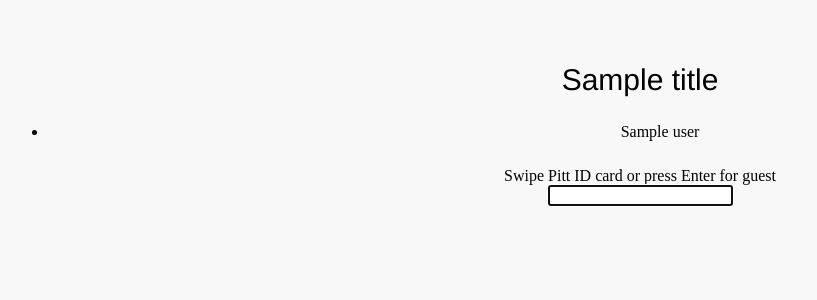
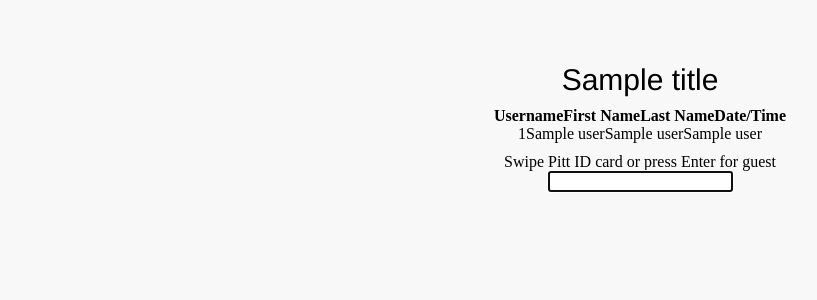
Before and after one commit to cmawatkins/building_flask, a Flask app: template building_flask/building_flask/templates/index.html in a window 1280 px wide. Shown: the top 300 px of the page, without its empty margins (0-817 px from the left). Run offline with Flask 2, Linux system fonts and the light colour scheme; the template is opened without the code that fills it: most values are stand-ins (such as "Sample title", 1, 10 or a date in 2020); lists and menus that the app fills with data are empty; parts of the project's set-up code (start-up, migrations or seed data) failed here and were passed over.

Commit message:
building log is now a 2d array instead of strings

```diff
--- a/building_flask/building_flask/main.py
+++ b/building_flask/building_flask/main.py
@@ -98,6 +98,7 @@ def write_log(entry, log_file):
 
 def sort_log(db):
     building_log = []
+    users = []
 
     for key, value in db.items():
         user_line = key + "," + ",".join(value)
@@ -106,7 +107,10 @@ def sort_log(db):
     # Sort list based on date/time stamp
     building_log.sort(key = lambda x: str(x.split(',')[3][-20:]))
 
-    return building_log
+    for person in building_log:
+        users.append(person.split(','))
+
+    return users
 
 def process_input(user_input):
     if len(user_input) == 0:
--- a/building_flask/building_flask/templates/index.html
+++ b/building_flask/building_flask/templates/index.html
@@ -15,11 +15,32 @@
         <form id="form" name="form" action="/" method="post"><center>
 		<div id="logo">{{title}}</div>
 		<div id="space"></div>
-		<ul>
-		{% for user in building_log %}
-			<li>{{user}}</li>
-		{% endfor %}
-		</ul>
+		<div class="tbl-header">
+			<table cellpadding="0" cellspacing="0" border="0">
+				<thead>
+					<tr>
+						<th>Username</th>
+						<th>First Name</th>
+						<th>Last Name</th>
+						<th>Date/Time</th>
+					</tr>
+				</thead>
+			</table>
+		</div>
+		<div class="tbl-content">
+			<table cellpadding="0" cellspacing="0" border="0">
+				<tbody>
+				{% for user in building_log %}
+					<tr>
+						<td>{{user[0]}}</td>
+						<td>{{user[1]}}</td>
+						<td>{{user[2]}}</td>
+						<td>{{user[3]}}</td>
+					</tr>
+				{% endfor %}
+				</tbody>
+			</table>
+		</div>
 		<div id="space"></div>
 				Swipe Pitt ID card or press Enter for guest
 				<br>
```
